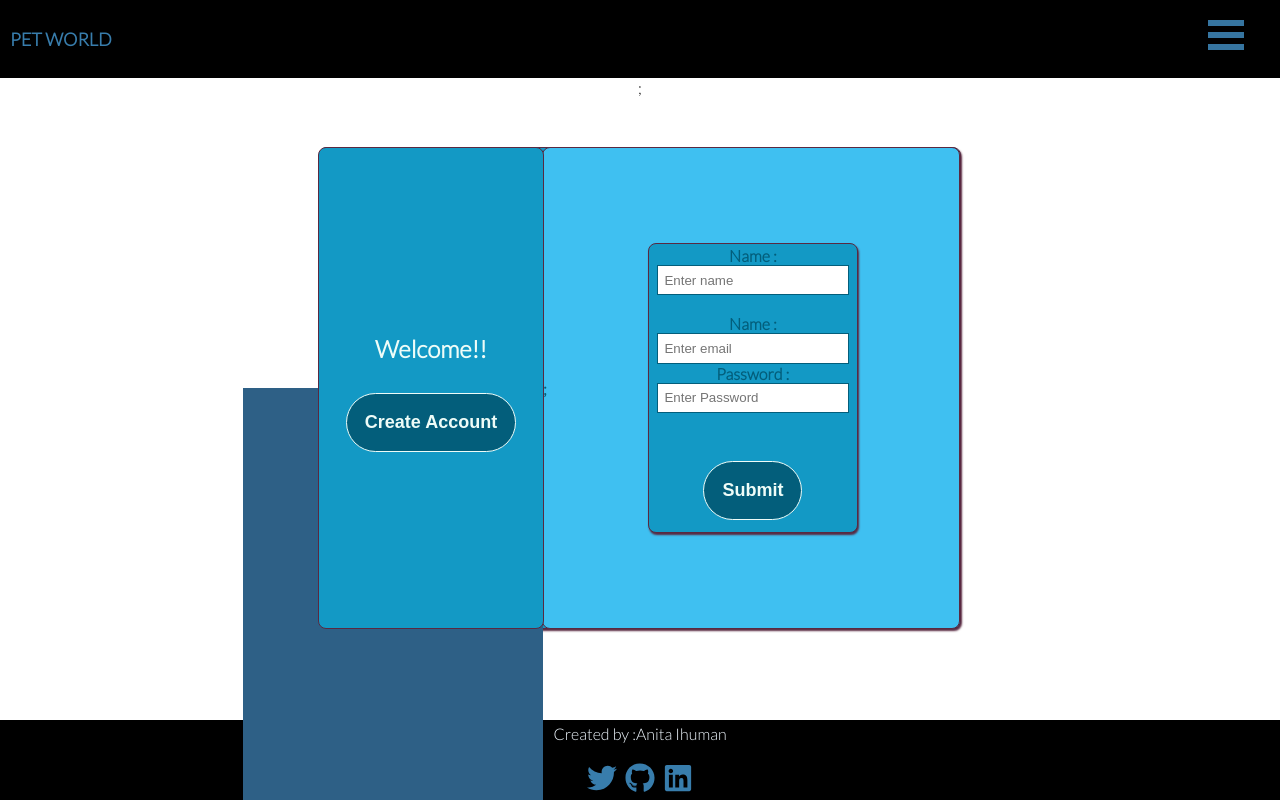
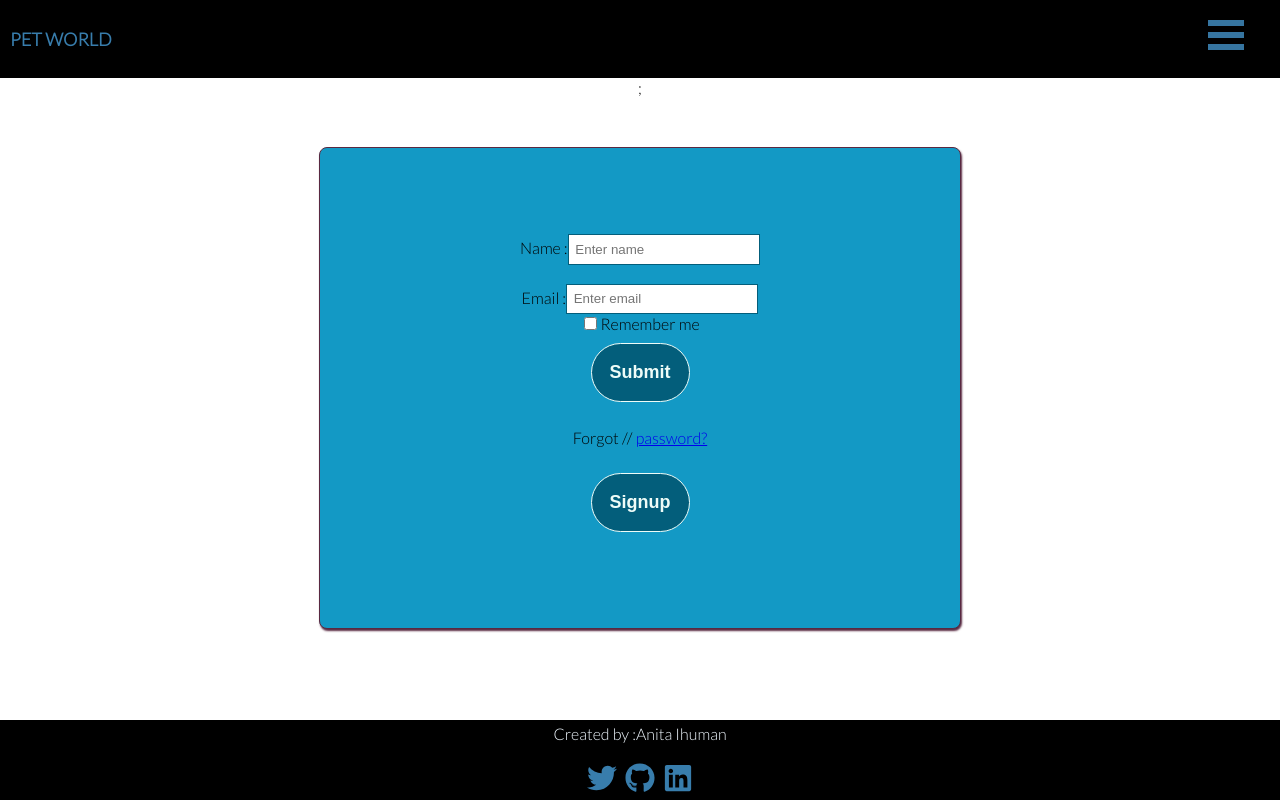
Before and after one commit to Anita-ihuman/Pet-store, a React (Create React App) app: page /login in a window 1280 px wide. Built offline with nearby package versions, Linux system fonts and the light colour scheme.

Commit message:
fixed bug in signup and login

```diff
--- a/src/App.js
+++ b/src/App.js
@@ -10,6 +10,7 @@ import Footer from "./Footer/Footer";
 import PetChoice from "./Menu/PetChoice/petChoice";
 import { BrowserRouter as Router, Switch, Route } from "react-router-dom";
 import Container from "./Menu/Login/Container/Container";
+import SignUp from "./Menu/Login/CreateAcount/SignUp";
 
 // const secondPets = {
 //   img:
@@ -26,9 +27,10 @@ function App() {
         <Switch>
           <Route path="/" exact component={Home} />
           <Route exact path="/about" component={About} />
-          <Route path="/login" exact component={Container} />
+          <Route path="/login" exact component={Login} />
           <Route path="/petChoice" exact component={PetChoice} />
           <Route path="/contact" exact component={Contact} />
+          <Route path="/signup" exact component={SignUp} />
         </Switch>
 
         <div className="fixed">
--- a/src/Menu/Login/Container/Container.js
+++ b/src/Menu/Login/Container/Container.js
@@ -1,6 +1,7 @@
 import React, { useState } from "react";
 
 import "./Container.css";
+
 
 import SignIn from "../CreateAcount/SignUp";
 import SignUp from "../login";
@@ -29,15 +30,16 @@ const Container = () => {
           margin: "50px auto",
         }}
       >
-        <div className={setBannerClass()}>
+        {/* <div className={setBannerClass()}>
           {welcome ? <h2>Hello, New Friend!</h2> : <h2>Welcome!!</h2>}
 
           <button onClick={() => setWelcome(!welcome)}>
             {welcome ? "Sign In" : "Create Account"}
           </button>
-        </div>
+        </div> */}
         <div className={setFormClass()}>
-          {welcome ? <SignUp /> : <SignIn />}
+
+
         </div>
       </div>
     </>
```
